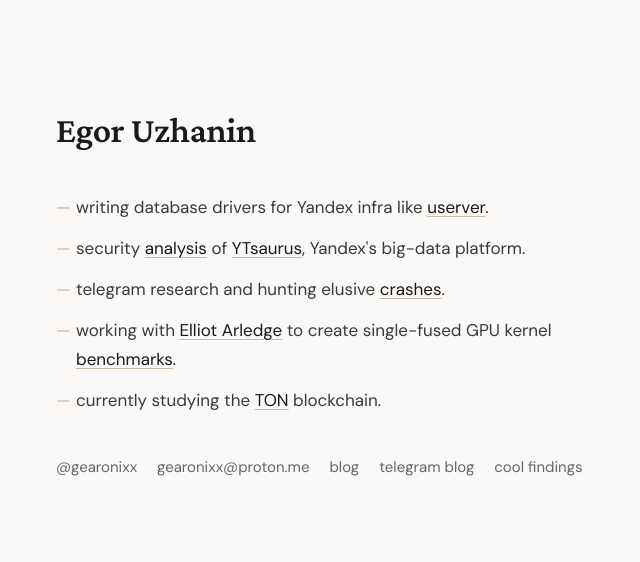
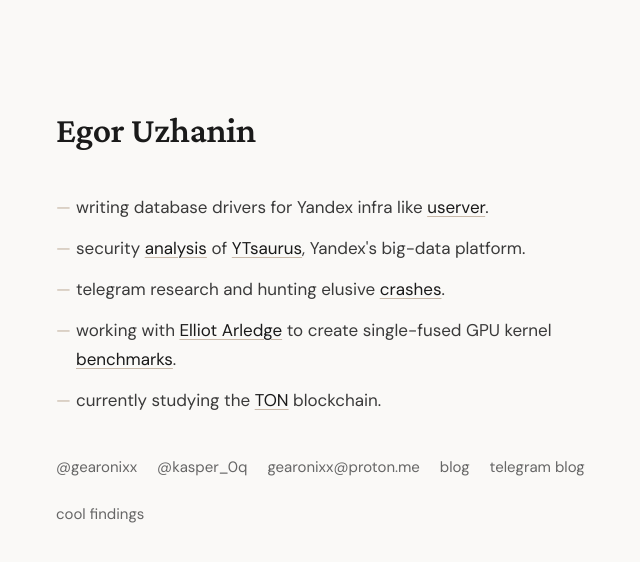
Before and after one commit to gearonixx/website, a React (Vite) app: page / in a window 1280 px wide. Shown: the top 562 px of the page, without its empty margins (318-958 px from the left). Built offline with nearby package versions, Linux system fonts and the light colour scheme.

Commit message:
Add X profile link to home contact section

```diff
--- a/src/App.jsx
+++ b/src/App.jsx
@@ -78,6 +78,7 @@
 
       <div className="contact">
         <a href="https://t.me/gearonixx">@gearonixx</a>
+        <a href="https://x.com/kasper_0q">@kasper_0q</a>
         <a href="mailto:gearonixx@proton.me">gearonixx@proton.me</a>
         <Link to="/blog">blog</Link>
         <a href="https://t.me/gearonixx_blog">telegram blog</a>
```
